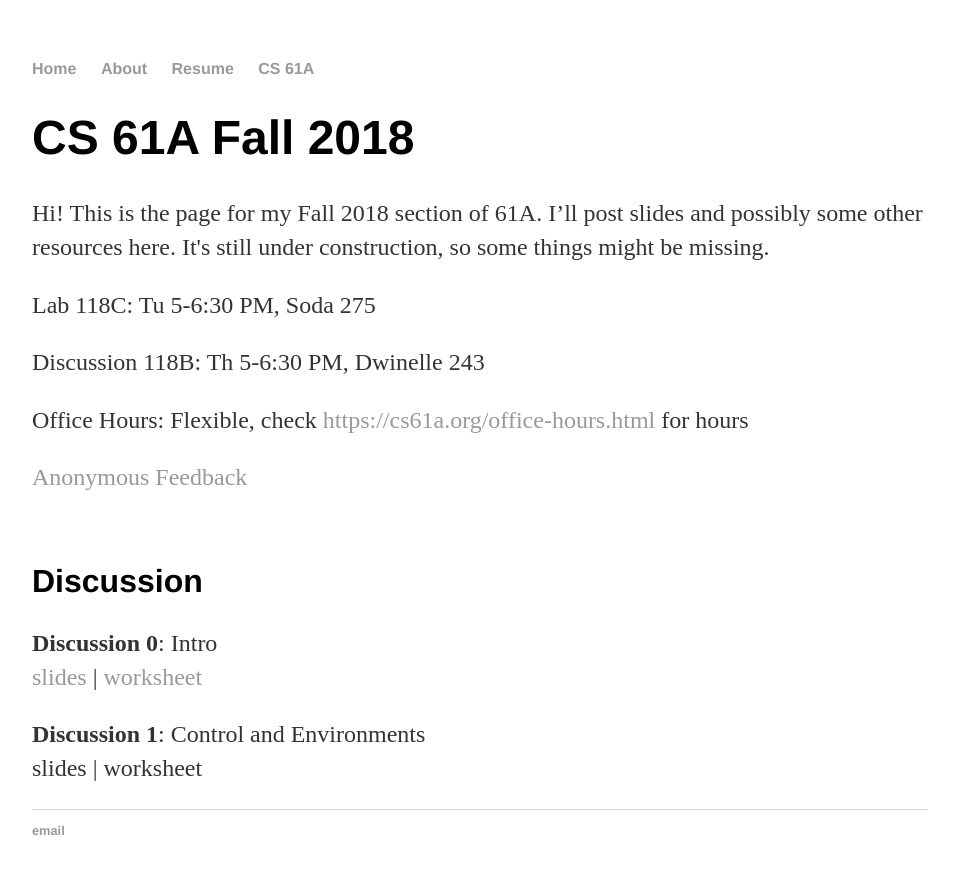
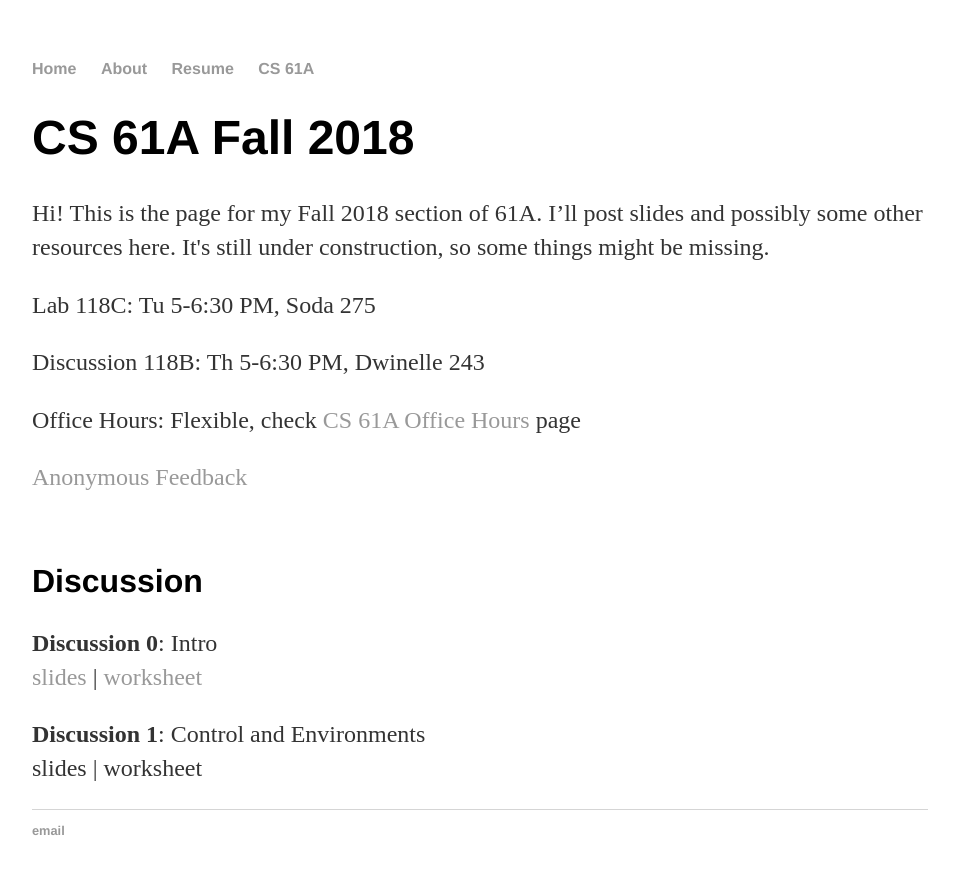
Before and after one commit to charleshong3/charleshong3.github.io, a Jekyll site: the page built from 61a/index.html, in a window 1280 px wide. Shown: the top 874 px of the page, without its empty margins (160-1114 px from the left). Built offline with Jekyll 4.4.1, drawn with Linux system fonts in a browser that asks for light colours.

Commit message:
changed office hours text

```diff
--- a/61a/index.html
+++ b/61a/index.html
@@ -13,7 +13,7 @@ title: CS 61A Fall 2018
         Discussion 118B: Th 5-6:30 PM, Dwinelle 243
     </p>
     <p>
-        Office Hours: Flexible, check <a href="https://cs61a.org/office-hours.html">https://cs61a.org/office-hours.html</a> for hours
+        Office Hours: Flexible, check <a href="https://cs61a.org/office-hours.html">CS 61A Office Hours</a> page
     </p>
     <p>
         <a href="https://links.cs61a.org/charles-feedback">Anonymous Feedback</a>
```
